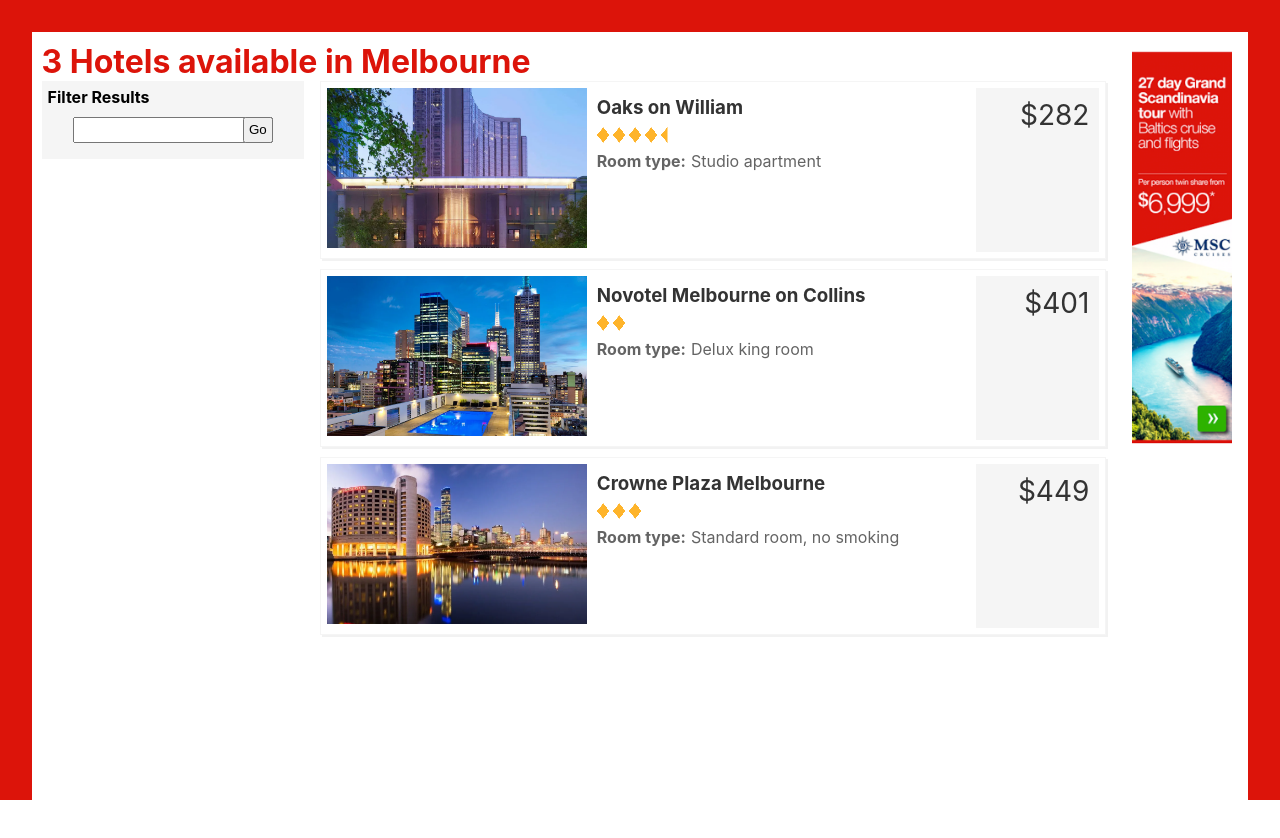
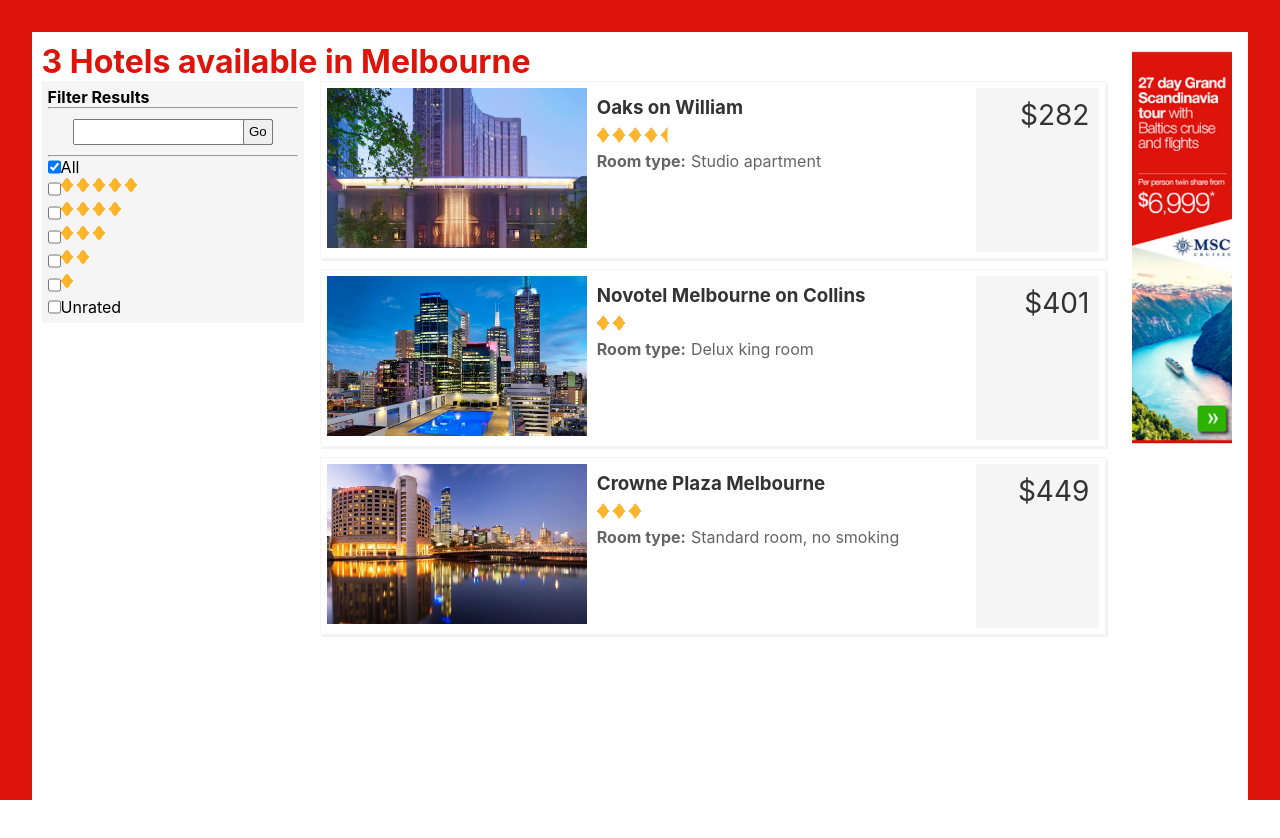
Before and after one commit to tetchen9/hotels, a React (Create React App) app: page / in a window 1280 px wide. Shown: the top 838 px of the page. Built offline with nearby package versions, Linux system fonts and the light colour scheme.

Commit message:
rating filter component

```diff
--- a/src/app/App.tsx
+++ b/src/app/App.tsx
@@ -1,13 +1,14 @@
 import React, { useState, useEffect } from 'react'
 import HotelsList from '../hotelsList'
 import HotelsFilter from '../hotelsFilter'
-import { Hotel } from '../../types'
+import { Hotel, Rating } from '../../types'
 import './index.scss'
 
 function App() {
   const [hotels, setHotels] = useState<Hotel[]>([])
   const [filteredHotels, setFilteredHotels] = useState<Hotel[]>([])
   const [queryString, setQueryString] = useState<string>('')
+  const [rating, setRating] = useState<Rating | null>(null)
 
   useEffect(() => {
     fetch('hotels.json')
@@ -35,7 +36,10 @@ function App() {
           <h1>{`${hotels.length} Hotels available in Melbourne`}</h1>
           <section className='list-wrapper'>
             <div className='filter-section'>
-              <HotelsFilter setQueryString={setQueryString}></HotelsFilter>
+              <HotelsFilter
+                setQueryString={setQueryString}
+                setRating={setRating}
+              ></HotelsFilter>
             </div>
             <HotelsList hotels={queryString ? filteredHotels : hotels}></HotelsList>
           </section>
--- a/src/hotelsFilter/index.tsx
+++ b/src/hotelsFilter/index.tsx
@@ -1,18 +1,24 @@
 import React from 'react'
 import './styles.scss'
 import InputSearch from '../inputSearch'
+import { Rating } from '../../types'
+import RatingFilter from '../ratingFilter'
 
 interface HotelsFilterProps {
   setQueryString: (query: string) => void
+  setRating: (rating: Rating) => void
 }
 
-function HotelsFilter({ setQueryString } : HotelsFilterProps) {
+function HotelsFilter({ setQueryString, setRating } : HotelsFilterProps) {
   const title = 'Filter Results'
 
   return (<div className='filter-wrapper'>
     <strong>{title}</strong>
-    <br/>
+    <hr/>
     <InputSearch setQueryString={setQueryString}></InputSearch>
+
+    <hr/>
+    <RatingFilter setRating={setRating}></RatingFilter>
 
   </div>)
 }
--- /dev/null
+++ b/src/ratingFilter/index.tsx
@@ -0,0 +1,55 @@
+import React, { useState } from 'react'
+import './styles.scss'
+import { Rating } from '../../types'
+import HotelRating from '../hotelRating'
+
+interface RatingFilterProps {
+  setRating: (query: Rating) => void
+}
+
+const optionLabels: Array<Rating | string> = ['All', 5, 4, 3, 2, 1, 'Unrated']
+
+function RatingFilter({setRating}: RatingFilterProps) {
+  const [options, setOptions] = useState(() => {
+    return optionLabels.map((label) => {
+      return {
+        label,
+        isChecked: label === 'All' ? true : false
+      }
+    })
+  })
+
+  const checkboxes = options.map(({label, isChecked}, index) => {
+    let labelElement = typeof label === 'number'
+      ? <HotelRating rating={label as Rating}></HotelRating>
+      : label
+
+    return (<div className='checkbox-wrapper' key={label}>
+      <input
+        type="checkbox"
+        checked={isChecked}
+        onChange={() => handleChange(index)}
+      />
+      <label>{labelElement}</label>
+    </div>)
+  })
+
+  const handleChange = (index: number) => {
+    const updatedOptions = options.map((option, i) => {
+      const { isChecked } = option
+      return {
+        ...option,
+        isChecked: index === i ? !isChecked : isChecked
+      }
+    })
+    setOptions(updatedOptions)
+  }
+
+  return (
+    <div>
+      {checkboxes}
+    </div>
+  )
+}
+
+export default RatingFilter
--- /dev/null
+++ b/src/ratingFilter/styles.scss
@@ -0,0 +1,5 @@
+@import 'styles/globals.scss';
+
+.checkbox-wrapper {
+    display: flex;
+}
```
